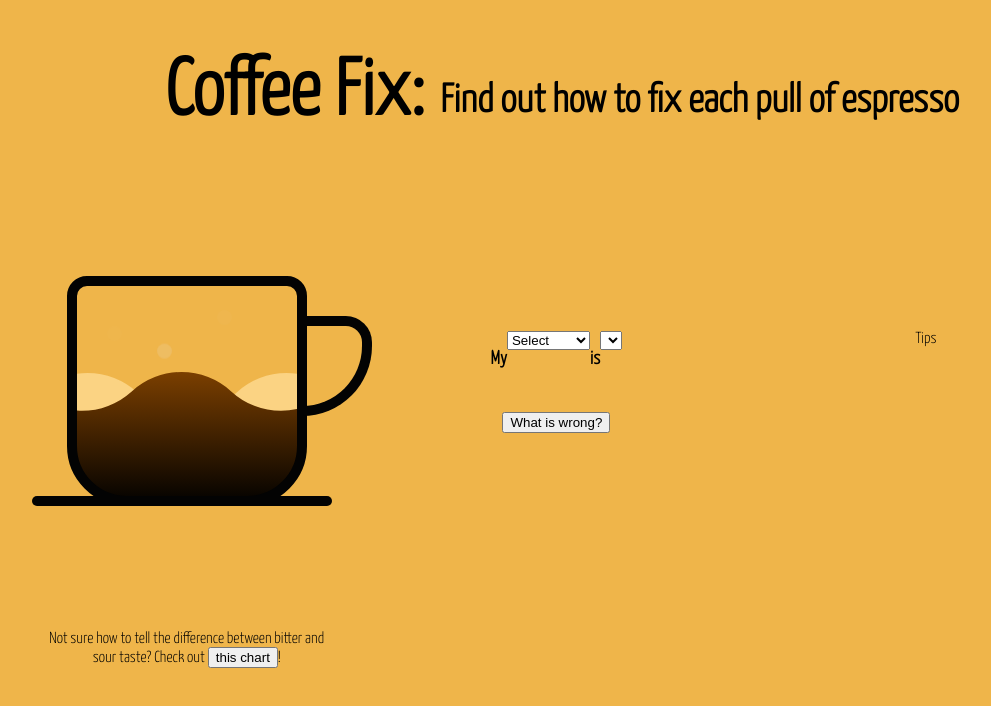
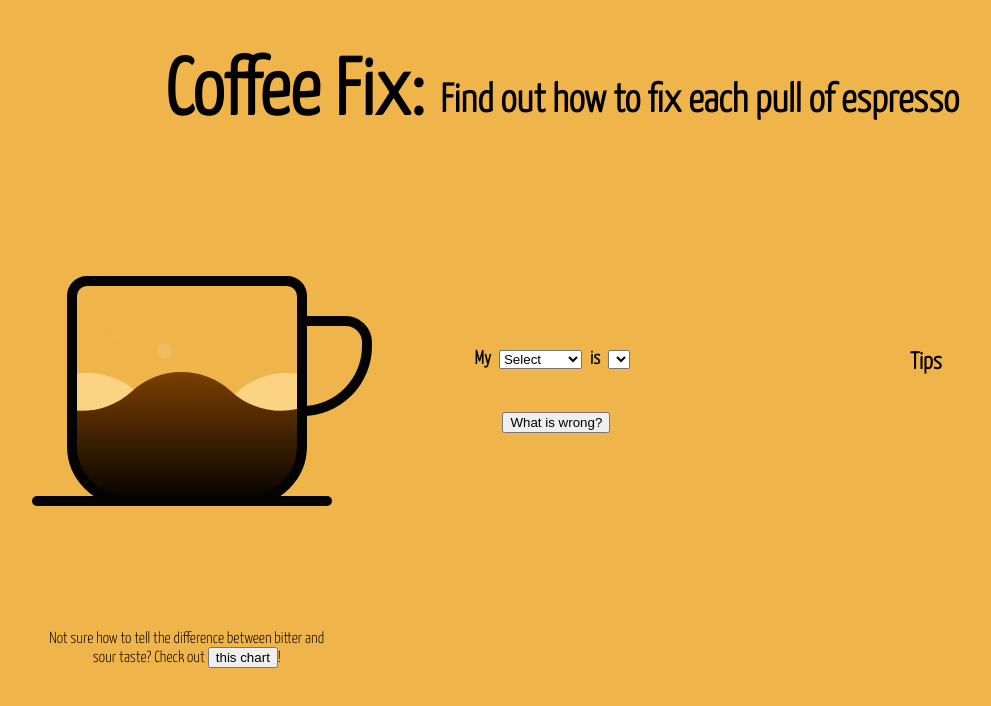
Before and after one commit to connkat/coffee-fix, a React (Create React App) app: page / in a window 1280 px wide. Both pictures are taken after a click on the element 640 px from the left and 371 px from the top of the page. Shown: the top 706 px of the page, without its empty margins (78-1069 px from the left). Built offline with nearby package versions, Linux system fonts and the light colour scheme.

Commit message:
tips in third section

```diff
--- a/src/components/CoffeeForm/CoffeeForm.tsx
+++ b/src/components/CoffeeForm/CoffeeForm.tsx
@@ -1,10 +1,29 @@
+import { useState, FormEvent } from "react";
+
 import CoffeeMug from "./CoffeeMug";
 import ProblemSelect from "./ProblemSelect";
 import TongueTip from "./TongueTip";
 
+import { findSolutions } from "../../lib/helperFunctions";
+
 import "./coffeeForm.css";
+import Infotip from "./Infotip";
 
 export default function CoffeeForm() {
+	const [issue, setIssue] = useState("");
+	const [description, setDescription] = useState("");
+	const [solutions, setSolutions] = useState([
+		{
+			tip: "",
+			additionalInfo: "",
+		},
+	]);
+
+	const handleSubmit = (e: FormEvent) => {
+		e.preventDefault();
+		setSolutions(findSolutions(issue, description));
+	};
+
 	return (
 		<div className="CoffeeForm">
 			<div className="CoffeeForm__header">
@@ -17,9 +36,18 @@ export default function CoffeeForm() {
 					<TongueTip />
 				</div>
 				<div className="CoffeeForm__centre-panel">
-					<ProblemSelect />
+					<ProblemSelect
+						issue={issue}
+						setDescription={setDescription}
+						setIssue={setIssue}
+						handleSubmit={handleSubmit}
+						solutions={solutions}
+					/>
 				</div>
-				<div className="CoffeeForm__right-panel">Tips</div>
+				<div className="CoffeeForm__right-panel">
+					<h2>Tips</h2>
+					<Infotip explanations={solutions} />
+				</div>
 			</div>
 		</div>
 	);
--- a/src/components/CoffeeForm/Infotip.tsx
+++ b/src/components/CoffeeForm/Infotip.tsx
@@ -6,7 +6,7 @@ type Props = {
 
 export default function Infotip({ explanations }: Props) {
 	return (
-		<div className="Infotip" style={{ backgroundColor: "grey" }}>
+		<div className="Infotip">
 			{explanations.map((explanation, index) => (
 				<div key={index} className="tip">
 					<p data-tooltip-id="coffee-fact">{explanation.additionalInfo}</p>
--- a/src/components/CoffeeForm/ProblemSelect.tsx
+++ b/src/components/CoffeeForm/ProblemSelect.tsx
@@ -1,24 +1,26 @@
 import { FormEvent, useState } from "react";
 
-import Infotip from "./Infotip";
 import Solution from "./Solution";
 
-import {
-	findSolutions,
-	selectionOptions,
-	issues,
-} from "../../lib/helperFunctions";
+import { selectionOptions, issues } from "../../lib/helperFunctions";
 import SelectMenu from "./SelectMenu";
+import { TipObj } from "../../lib/types";
 
-export default function ProblemSelect() {
-	const [issue, setIssue] = useState("");
-	const [description, setDescription] = useState("");
-	const [solutions, setSolutions] = useState([
-		{
-			tip: "",
-			additionalInfo: "",
-		},
-	]);
+type ProblemSelectProps = {
+	issue: string;
+	setIssue: (issue: string) => void;
+	setDescription: (description: string) => void;
+	handleSubmit: (e: FormEvent) => void;
+	solutions: TipObj[];
+};
+
+export default function ProblemSelect({
+	issue,
+	setDescription,
+	setIssue,
+	handleSubmit,
+	solutions,
+}: ProblemSelectProps) {
 	const [error, setError] = useState(false);
 
 	const handleIssueChange = (e: React.ChangeEvent<HTMLSelectElement>) => {
@@ -27,12 +29,6 @@ export default function ProblemSelect() {
 
 	const handleDescriptionChange = (e: React.ChangeEvent<HTMLSelectElement>) => {
 		setDescription(e.target.value);
-	};
-
-	const handleSubmit = (e: FormEvent) => {
-		e.preventDefault();
-		setError(!description);
-		setSolutions(findSolutions(issue, description));
 	};
 
 	return (
@@ -53,7 +49,6 @@ export default function ProblemSelect() {
 			</button>
 			<div className="solution">
 				<Solution solutions={solutions} />
-				<Infotip explanations={solutions} />
 			</div>
 		</div>
 	);
--- a/src/components/CoffeeForm/coffeeForm.css
+++ b/src/components/CoffeeForm/coffeeForm.css
@@ -37,6 +37,12 @@
 
 .CoffeeForm__right-panel {
 	width: 33%;
+}
+
+.SelectMenu{
+	text-align:center;
+	align-self:center;
+	padding: 1vh;
 }
 .controls {
 	display: flex;
--- a/src/lib/helperFunctions.ts
+++ b/src/lib/helperFunctions.ts
@@ -90,13 +90,13 @@ export function findSolutions(
 		];
 	} else if (description === "Taste" && option === "Bitter") {
 		output = [
-			{ tip: "Your grind is too fine", additionalInfo: "" },
-			{ tip: "You are using too much coffee", additionalInfo: "" },
+			{ tip: "Your grind is too fine", additionalInfo: "info" },
+			{ tip: "You are using too much coffee", additionalInfo: "info" },
 		];
 	} else if (description === "Taste" && option === "Sour") {
 		output = [
-			{ tip: "Your grind is too coarse", additionalInfo: "" },
-			{ tip: "You are not using enough coffee", additionalInfo: "" },
+			{ tip: "Your grind is too coarse", additionalInfo: "info" },
+			{ tip: "You are not using enough coffee", additionalInfo: "info" },
 		];
 	} else return [];
 
```
